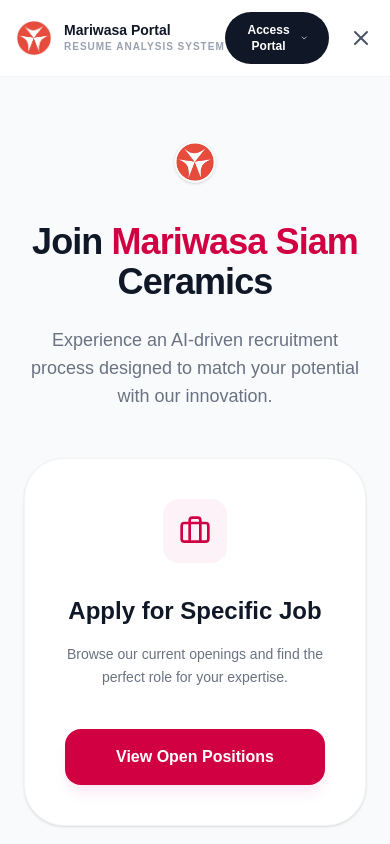
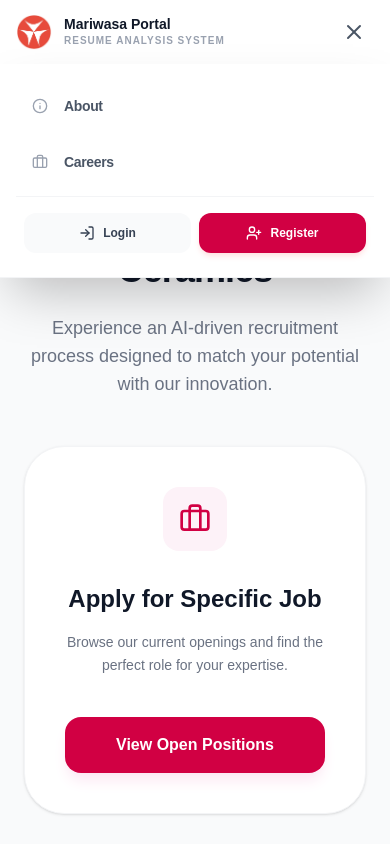
Before and after one commit to LeFLEUR-ui/Automated-Resume-Analysis, a React (Vite) app in the folder frontend/: page / in a window 390 px wide. Both pictures are taken after a click on the button 360 px from the left and 38 px from the top of the page. Shown: the top 844 px of the page. Built offline with nearby package versions, Linux system fonts and the light colour scheme; a web font is replaced by a local one.

Commit message:
Making it responsive especially for mobile devices

```diff
--- a/frontend/src/components/Header.jsx
+++ b/frontend/src/components/Header.jsx
@@ -17,8 +17,6 @@
   const userEmail = localStorage.getItem('saved_email') || 'user@system.com';
   const userRole = localStorage.getItem('role') || 'Guest';
 
-  // --- 1. CONFIGURATION LOGIC ---
-  // Identify which "mode" the header is in based on the URL
   const isLanding = location.pathname === '/' || location.pathname === '/aboutpage' || location.pathname === '/careerspage';
   const isAdmin = location.pathname.startsWith('/admin');
   const isHR = location.pathname.startsWith('/hr');
@@ -31,6 +29,10 @@
   };
 
   useEffect(() => {
+    setIsMobileMenuOpen(false);
+  }, [location.pathname]);
+
+  useEffect(() => {
     const handleClickOutside = (event) => {
       if (dropdownRef.current && !dropdownRef.current.contains(event.target)) {
         setIsProfileOpen(false);
@@ -40,7 +42,6 @@
     return () => document.removeEventListener("mousedown", handleClickOutside);
   }, []);
 
-  // Define Navigation Items based on the role
   const getNavItems = () => {
     if (isAdmin) return [
       { label: 'Dashboard', sublabel: 'Overview', path: '/admin/dashboard', icon: <LayoutDashboard size={16} /> },
@@ -57,7 +58,7 @@
       { label: 'Find Jobs', sublabel: 'Browse', path: '/candidate/findjobs', icon: <Search size={16} /> },
       { label: 'Applications', sublabel: 'Tracking', path: '/candidate/applicationtracking', icon: <FileText size={16} /> },
     ];
-    return [ // Landing Page Defaults
+    return [
       { label: 'About', path: '/aboutpage', icon: <Info size={16} /> },
       { label: 'Careers', path: '/careerspage', icon: <Briefcase size={16} /> },
     ];
@@ -69,12 +70,11 @@
     <header className="bg-white border-b border-gray-100 px-4 md:px-10 py-3 sticky top-0 z-50 font-sans">
       <div className="max-w-[1400px] mx-auto flex items-center justify-between">
 
-        {/* LOGO SECTION */}
         <div className="flex items-center space-x-3 cursor-pointer shrink-0 group" onClick={() => navigate(isLanding ? '/' : location.pathname)}>
           <div className={`w-9 h-9 rounded-xl flex items-center justify-center overflow-hidden transition-all ${!isLanding && 'group-hover:ring-2 group-hover:ring-red-100'}`}>
             <img src="/src/assets/logo.png" alt="logo" className="w-full h-full object-contain" />
           </div>
-          <div className={isLanding ? "" : "hidden md:block"}>
+          <div>
             <h1 className="text-sm font-bold text-gray-900 leading-tight">
               {isAdmin ? "Admin Portal" : isHR ? "HR Portal" : isCandidate ? "Candidate Portal" : "Mariwasa Portal"}
             </h1>
@@ -84,7 +84,6 @@
           </div>
         </div>
 
-        {/* DESKTOP NAVIGATION */}
         <nav className="hidden lg:flex items-center space-x-2">
           {navItems.map((item, index) => {
             const isActive = location.pathname === item.path;
@@ -113,57 +112,113 @@
           })}
         </nav>
 
-        {/* RIGHT SIDE SECTION (Profile or Access Button) */}
         <div className="flex items-center space-x-3 relative" ref={dropdownRef}>
           {isLanding ? (
-            // LANDING PAGE BUTTON
-            <div className="relative group">
-              <button className="flex items-center space-x-2 bg-gray-900 text-white px-5 py-2.5 rounded-full text-xs font-bold hover:bg-[#D10043] transition-all">
+            <div className="hidden lg:block relative group">
+              <button className="flex items-center space-x-2 bg-gray-900 text-white px-5 py-2.5 rounded-full text-xs font-bold hover:bg-[#D10043] transition-all shadow-md shadow-gray-200">
                 <span>Access Portal</span>
-                <ChevronDown size={14} className="group-hover:rotate-180 transition-transform" />
+                <ChevronDown size={14} className="group-hover:rotate-180 transition-transform duration-300" />
               </button>
-              <div className="absolute right-0 mt-3 w-56 bg-white border border-gray-100 rounded-2xl shadow-2xl py-2 opacity-0 invisible group-hover:opacity-100 group-hover:visible transition-all z-[60]">
-                <button onClick={() => navigate('/login')} className="w-full flex items-center space-x-3 px-4 py-3 text-sm font-semibold text-gray-700 hover:bg-pink-50 hover:text-[#D10043] transition-colors"><LogIn size={18}/> <span>Login</span></button>
-                <button onClick={() => navigate('/register')} className="w-full flex items-center space-x-3 px-4 py-3 text-sm font-semibold text-gray-700 hover:bg-pink-50 hover:text-[#D10043] transition-colors"><UserPlus size={18}/> <span>Register</span></button>
+              <div className="absolute right-0 mt-3 w-56 bg-white border border-gray-100 rounded-2xl shadow-2xl py-2 opacity-0 invisible group-hover:opacity-100 group-hover:visible transition-all duration-200 z-[60]">
+                <button onClick={() => navigate('/login')} className="w-full flex items-center space-x-3 px-4 py-3 text-sm font-semibold text-gray-700 hover:bg-pink-50 hover:text-[#D10043] transition-colors"><LogIn size={18} className="text-gray-400" /> <span>Login</span></button>
+                <button onClick={() => navigate('/register')} className="w-full flex items-center space-x-3 px-4 py-3 text-sm font-semibold text-gray-700 hover:bg-pink-50 hover:text-[#D10043] transition-colors"><UserPlus size={18} className="text-gray-400" /> <span>Register</span></button>
               </div>
             </div>
           ) : (
-            // APP PROFILE DROPDOWN
-            <>
-              <div onClick={() => setIsProfileOpen(!isProfileOpen)} className={`flex items-center space-x-3 border px-4 py-2 rounded-xl cursor-pointer transition-all group ${isProfileOpen ? 'bg-gray-50 border-gray-300' : 'hover:border-[#D10043] border-gray-200'}`}>
+            <div onClick={() => setIsProfileOpen(!isProfileOpen)} className={`hidden lg:flex items-center space-x-3 border px-4 py-2 rounded-xl cursor-pointer transition-all duration-200 group ${isProfileOpen ? 'bg-gray-50 border-gray-300 shadow-sm' : 'hover:border-[#D10043] border-gray-200 hover:shadow-lg hover:shadow-gray-100'}`}>
               <div className={`w-8 h-8 rounded-lg flex items-center justify-center border transition-colors ${isProfileOpen ? 'bg-[#D10043]' : 'bg-red-50'}`}>
                 {isAdmin ? <ShieldCheck className="h-4 w-4 text-white" /> : <User className={`h-4 w-4 ${isProfileOpen ? 'text-white' : 'text-[#D10043]'}`} />}
               </div>
-                <div className="hidden sm:flex flex-col items-start overflow-hidden">
-                  <span className="text-[10px] text-gray-400 font-bold uppercase tracking-widest">{userRole}</span>
+              <div className="flex flex-col items-start overflow-hidden">
+                <span className="text-[10px] text-gray-400 font-bold uppercase tracking-widest leading-none mb-1">{userRole}</span>
                 <span className="text-xs font-bold text-gray-700 truncate max-w-[120px]">{userEmail}</span>
               </div>
-                <ChevronDown size={14} className={`text-gray-400 transition-transform ${isProfileOpen ? 'rotate-180' : ''}`} />
+              <ChevronDown size={14} className={`text-gray-400 transition-transform duration-300 ${isProfileOpen ? 'rotate-180 text-[#D10043]' : ''}`} />
             </div>
+          )}
 
-              {isProfileOpen && (
-                <div className="absolute right-0 top-[calc(100%+12px)] w-64 bg-white border border-gray-100 rounded-2xl shadow-xl py-2 z-[60] animate-in fade-in slide-in-from-top-2">
+          {isProfileOpen && !isLanding && (
+            <div className="absolute right-0 top-[calc(100%+12px)] w-64 bg-white border border-gray-100 rounded-2xl shadow-xl py-2 z-[60] animate-in fade-in slide-in-from-top-2 duration-200">
               <div className="px-4 py-3 border-b border-gray-50">
-                    <p className="text-[10px] text-gray-400 font-black uppercase">{isAdmin ? "Admin Session" : "Account"}</p>
-                    <p className="text-xs font-bold text-gray-900 truncate">{userEmail}</p>
+                <p className="text-[10px] text-gray-400 font-black uppercase tracking-widest">{isAdmin ? "Admin Session" : "Account"}</p>
+                <p className="text-xs font-bold text-gray-900 truncate mt-0.5">{userEmail}</p>
               </div>
-                  <button onClick={() => navigate(isAdmin ? '/admin/settings' : '/candidate/profile')} className="w-full text-left px-4 py-3 text-xs font-semibold text-gray-600 hover:bg-gray-50 flex items-center space-x-3">
-                    <Settings size={16} /> <span>Settings</span>
+              <button onClick={() => navigate(isAdmin ? '/admin/settings' : '/candidate/profile')} className="w-full text-left px-4 py-3 text-xs font-semibold text-gray-600 hover:bg-gray-50 flex items-center space-x-3 transition-all group">
+                <Settings size={16} className="text-gray-400 group-hover:text-[#D10043]" /> <span>Settings</span>
               </button>
-                  <button onClick={handleLogout} className="w-full text-left px-4 py-3 text-xs font-bold text-red-600 hover:bg-red-50 flex items-center space-x-3">
+              <button onClick={handleLogout} className="w-full text-left px-4 py-3 text-xs font-bold text-red-600 hover:bg-red-50 flex items-center space-x-3 transition-all">
                 <LogOut size={16} /> <span>Sign Out</span>
               </button>
             </div>
           )}
-            </>
-          )}
 
-          {/* MOBILE TOGGLE */}
-          <button className="lg:hidden p-2 text-gray-600 hover:bg-red-50 rounded-xl" onClick={() => setIsMobileMenuOpen(!isMobileMenuOpen)}>
+          <button
+            className="lg:hidden p-2 text-gray-600 hover:bg-red-50 hover:text-[#D10043] rounded-xl transition-all"
+            onClick={() => setIsMobileMenuOpen(!isMobileMenuOpen)}
+          >
             {isMobileMenuOpen ? <X size={24} /> : <Menu size={24} />}
           </button>
         </div>
       </div>
+
+      {isMobileMenuOpen && (
+        <div className="lg:hidden absolute top-[100%] left-0 w-full bg-white border-b border-gray-100 shadow-2xl py-4 px-4 space-y-2 z-[100] animate-in slide-in-from-top-2 duration-300">
+
+          {!isLanding && (
+            <div className="flex items-center space-x-4 p-4 mb-2 bg-gray-50 rounded-2xl">
+              <div className="w-10 h-10 bg-[#D10043] rounded-xl flex items-center justify-center text-white">
+                {isAdmin ? <ShieldCheck size={20} /> : <User size={20} />}
+              </div>
+              <div className="overflow-hidden">
+                <p className="text-[10px] text-gray-400 font-black uppercase tracking-widest">{userRole}</p>
+                <p className="text-sm font-bold text-gray-900 truncate">{userEmail}</p>
+              </div>
+            </div>
+          )}
+
+          <div className="space-y-1">
+            {navItems.map((item, index) => (
+              <button
+                key={index}
+                onClick={() => navigate(item.path)}
+                className={`w-full flex items-center space-x-4 p-4 rounded-xl transition-all ${
+                  location.pathname === item.path
+                    ? 'bg-red-50 text-[#D10043]'
+                    : 'text-gray-600 hover:bg-gray-50'
+                }`}
+              >
+                <span className={location.pathname === item.path ? 'text-[#D10043]' : 'text-gray-400'}>
+                  {item.icon}
+                </span>
+                <div className="text-left">
+                  <p className="text-sm font-bold tracking-tight">{item.label}</p>
+                  {item.sublabel && <p className="text-[10px] font-medium opacity-70">{item.sublabel}</p>}
+                </div>
+              </button>
+            ))}
+          </div>
+
+          <div className="pt-2 mt-2 border-t border-gray-100">
+            {isLanding ? (
+              <div className="grid grid-cols-2 gap-2 p-2">
+                <button onClick={() => navigate('/login')} className="flex items-center justify-center space-x-2 p-3 bg-gray-50 text-gray-700 rounded-xl font-bold text-xs"><LogIn size={16}/> <span>Login</span></button>
+                <button onClick={() => navigate('/register')} className="flex items-center justify-center space-x-2 p-3 bg-[#D10043] text-white rounded-xl font-bold text-xs shadow-md shadow-red-100"><UserPlus size={16}/> <span>Register</span></button>
+              </div>
+            ) : (
+              <>
+                <button onClick={() => navigate(isAdmin ? '/admin/settings' : '/candidate/profile')} className="w-full flex items-center space-x-4 p-4 text-gray-600 font-semibold transition-all hover:bg-gray-50">
+                   <Settings size={18} className="text-gray-400" />
+                   <span className="text-sm">Account Settings</span>
+                </button>
+                <button onClick={handleLogout} className="w-full flex items-center space-x-4 p-4 text-red-500 font-bold transition-all hover:bg-red-50 rounded-xl">
+                  <LogOut size={18} />
+                  <span className="text-sm">Logout Session</span>
+                </button>
+              </>
+            )}
+          </div>
+        </div>
+      )}
     </header>
   );
 };
```
Lines whose indentation alone changed are shown as unchanged.
